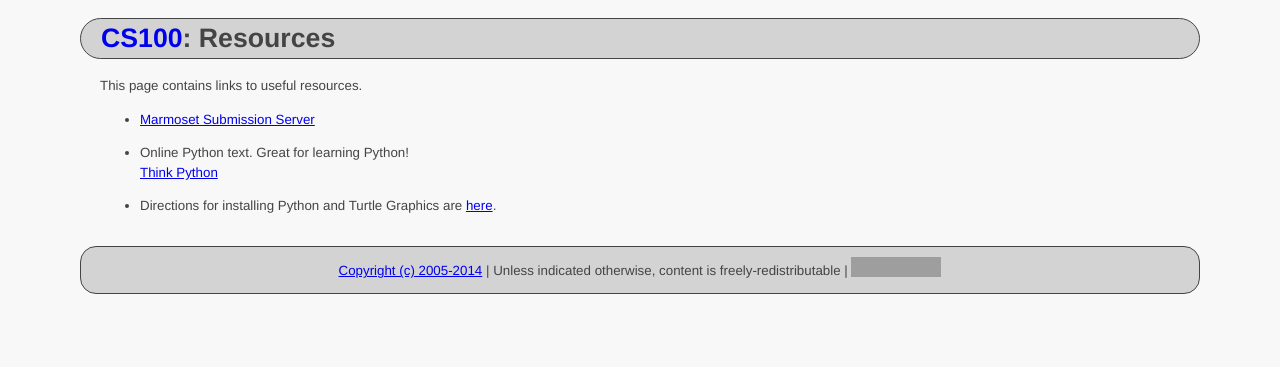
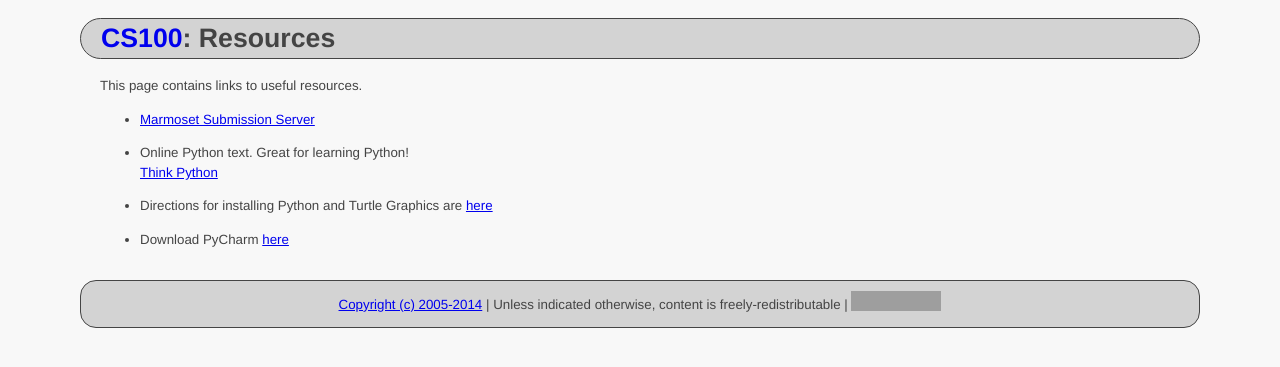
Before and after one commit to ycpcs/cs100-fall2014, a Jekyll site: the page built from resources/index.md, in a window 1280 px wide. Shown: the top 367 px of the page. Built offline with Jekyll 4.4.1, drawn with Linux system fonts in a browser that asks for light colours; Markdown is read by kramdown in place of the engine named in the settings; grey boxes are pictures that could not be loaded.

Commit message:
added PyCharm link to resources page

```diff
--- a/resources/index.md
+++ b/resources/index.md
@@ -17,4 +17,6 @@
 
 
 
- - Directions for installing Python and Turtle Graphics are [here](installing_swampy.html).
+ - Directions for installing Python and Turtle Graphics are [here](installing_swampy.html)
+
+ - Download PyCharm [here](http://www.jetbrains.com/pycharm/)
```
